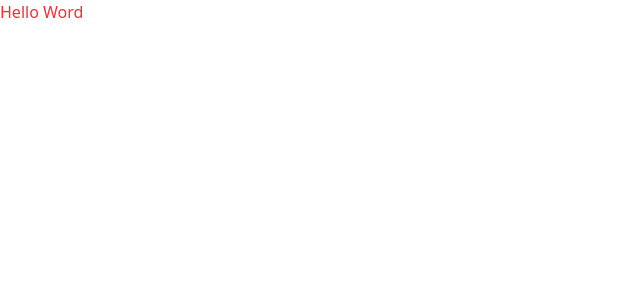
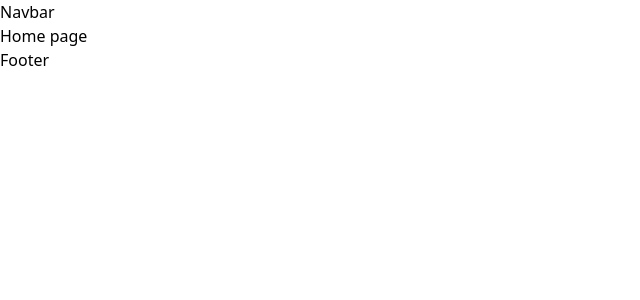
Before and after one commit to shakeeldev1/Codes-Thinker-Recurement, a React app: page / in a window 1280 px wide. Shown: the top 300 px of the page, without its empty margins (0-640 px from the left). Built offline with nearby package versions, Linux system fonts and the light colour scheme; the HTML template or start-up script is replaced by a standard one.

Commit message:
add routing

```diff
--- a/src/App.jsx
+++ b/src/App.jsx
@@ -1,14 +1,29 @@
-import { useState } from 'react'
-import reactLogo from './assets/react.svg'
-import viteLogo from '/vite.svg'
+import { createBrowserRouter, Outlet, RouterProvider } from 'react-router-dom';
 import './App.css'
+import Navbar from './components/common/Navbar';
+import Footer from './components/common/Footer';
+import Home from './pages/Home';
+
+const MainComponent = () => {
+  return (
+    <div>
+      <Navbar />
+      <Outlet />
+      <Footer />
+    </div>
+  );
+}
+
+const router = createBrowserRouter([
+  {
+    path: '/', element: <MainComponent />, children: [
+      { path: '/', element: <Home /> }
+    ]
+  }
+]);
 
 function App() {
-  const [count, setCount] = useState(0)
-
-  return (
-   <h1 className='text-red-500'>Hello Word</h1>
-  )
+  return <RouterProvider router={router} />;
 }
 
 export default App
--- /dev/null
+++ b/src/components/common/Footer.jsx
@@ -0,0 +1,11 @@
+import React from 'react'
+
+const Footer = () => {
+  return (
+    <div>
+      Footer
+    </div>
+  )
+}
+
+export default Footer
--- /dev/null
+++ b/src/components/common/Navbar.jsx
@@ -0,0 +1,11 @@
+import React from 'react'
+
+const Navbar = () => {
+  return (
+    <div>
+      Navbar
+    </div>
+  )
+}
+
+export default Navbar
--- /dev/null
+++ b/src/pages/Home.jsx
@@ -0,0 +1,11 @@
+import React from 'react'
+
+const Home = () => {
+  return (
+    <div>
+      <h1>Home page</h1>
+    </div>
+  )
+}
+
+export default Home
```
